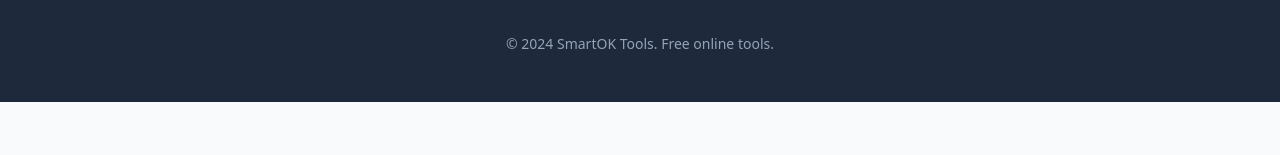
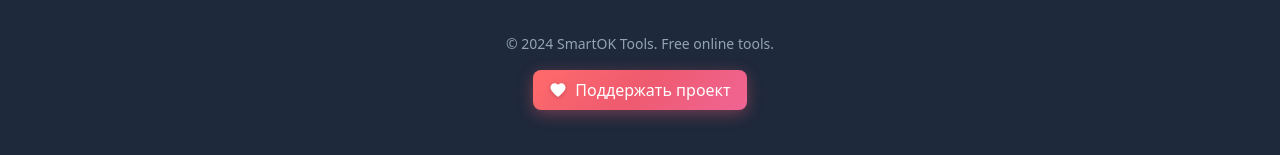
Before and after one commit to opclaw/qr-generator, a Next.js app: page / in a window 1280 px wide. Shown: the part 1144-1299 px from the top of the page. Before the commit the page ends 1246 px from the top, so only its background shows below. Built offline with nearby package versions, Linux system fonts and the light colour scheme.

Commit message:
Add DonationAlerts support button

```diff
--- /dev/null
+++ b/app/components/DonationButton.tsx
@@ -0,0 +1,43 @@
+'use client'
+
+interface DonationButtonProps {
+  username?: string
+  className?: string
+}
+
+export default function DonationButton({ username = 'smartok', className = '' }: DonationButtonProps) {
+  const donationUrl = `https://donationalerts.com/r/${username}`
+
+  return (
+    <a
+      href={donationUrl}
+      target="_blank"
+      rel="noopener noreferrer"
+      className={`inline-flex items-center gap-2 px-4 py-2 rounded-lg font-medium transition-all duration-300 ${className}`}
+      style={{
+        background: 'linear-gradient(135deg, #ff6b6b 0%, #ee5a6f 50%, #f06595 100%)',
+        color: 'white',
+        boxShadow: '0 4px 15px rgba(238, 90, 111, 0.4)',
+      }}
+      onMouseEnter={(e) => {
+        e.currentTarget.style.transform = 'translateY(-2px)'
+        e.currentTarget.style.boxShadow = '0 6px 20px rgba(238, 90, 111, 0.5)'
+      }}
+      onMouseLeave={(e) => {
+        e.currentTarget.style.transform = 'translateY(0)'
+        e.currentTarget.style.boxShadow = '0 4px 15px rgba(238, 90, 111, 0.4)'
+      }}
+    >
+      <svg
+        width="18"
+        height="18"
+        viewBox="0 0 24 24"
+        fill="currentColor"
+        style={{ filter: 'drop-shadow(0 1px 2px rgba(0,0,0,0.2))' }}
+      >
+        <path d="M12 21.35l-1.45-1.32C5.4 15.36 2 12.28 2 8.5 2 5.42 4.42 3 7.5 3c1.74 0 3.41.81 4.5 2.09C13.09 3.81 14.76 3 16.5 3 19.58 3 22 5.42 22 8.5c0 3.78-3.4 6.86-8.55 11.54L12 21.35z"/>
+      </svg>
+      <span>Поддержать проект</span>
+    </a>
+  )
+}
--- a/app/page.tsx
+++ b/app/page.tsx
@@ -1,6 +1,7 @@
 'use client'
 
 import { useState, useEffect, useCallback } from 'react'
+import DonationButton from './components/DonationButton'
 
 export default function Home() {
   const [text, setText] = useState('https://example.com')
@@ -189,7 +190,10 @@
 
       <footer className="bg-slate-800 text-slate-400 py-12" role="contentinfo">
         <div className="max-w-7xl mx-auto px-4 sm:px-6 lg:px-8 text-center">
-          <p className="text-sm">© 2024 SmartOK Tools. Free online tools.</p>
+          <p className="text-sm mb-4">© 2024 SmartOK Tools. Free online tools.</p>
+          <div className="flex justify-center">
+            <DonationButton username="smartok" />
+          </div>
         </div>
       </footer>
     </div>
```
